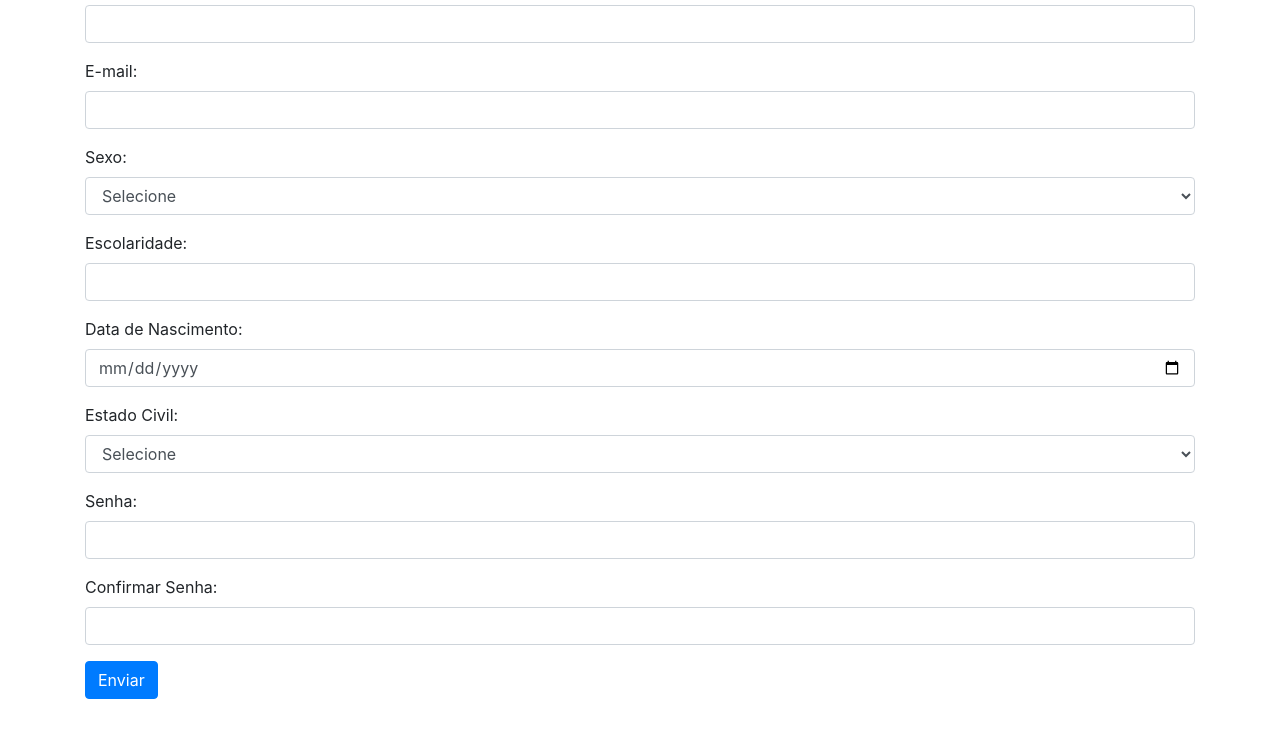
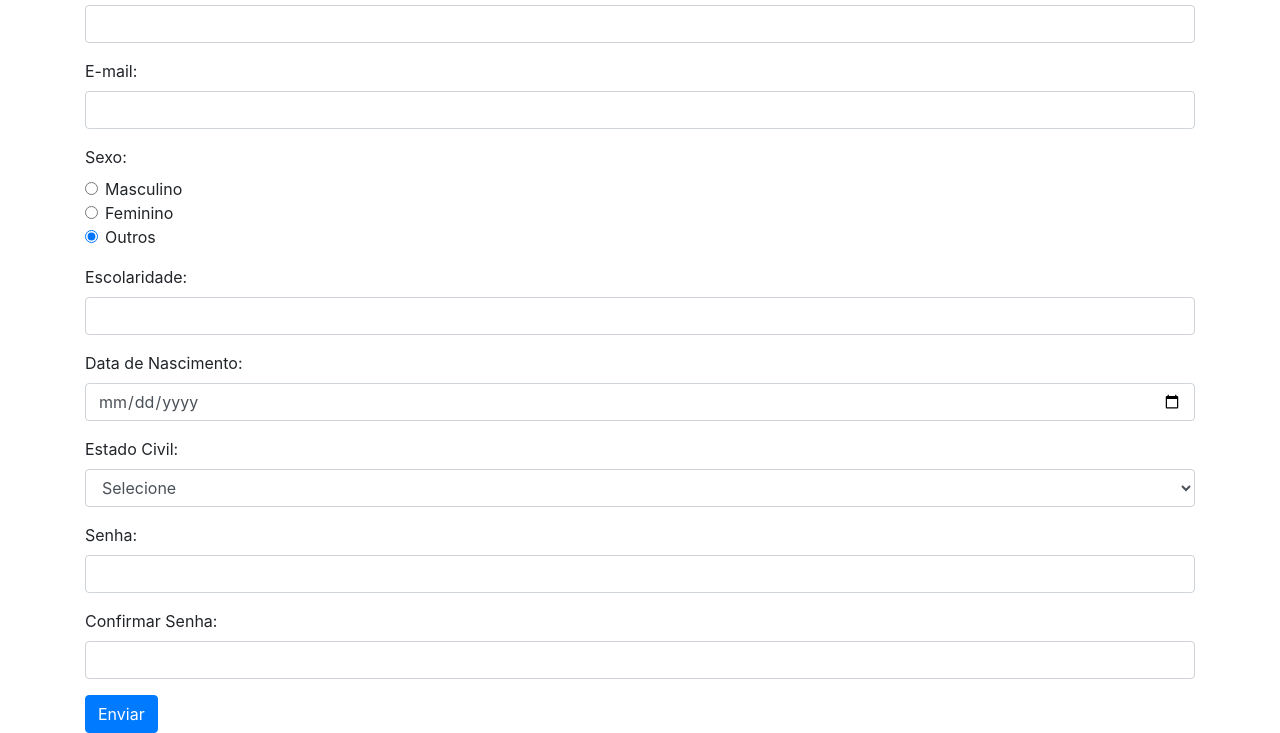
Before and after one commit to edvancod/form_senai, a plain HTML site: page index.html in a window 1280 px wide. Shown: the part 73-806 px from the top of the page. Drawn offline with nearby package versions, Linux system fonts and the light colour scheme.

Commit message:
finalizando o formulario

```diff
--- a/index.html
+++ b/index.html
@@ -15,10 +15,10 @@
 
 <div class="container">
   <h2>Formulário</h2>
-  <form id="form">
+  <form id="form" action="https://www.nucaa.com.br/wp-content/uploads/2017/12/enviado-com-sucesso.jpg" method="get">
     <div class="form-group">
       <label for="nome">Nome:</label>
-      <input type="text" class="form-control" id="nome" name="nome" required>
+      <input type="text" class="form-control" id="nome" name="nome" minlength="3" required>
       <div class="error" id="nomeError"></div>
     </div>
     <div class="form-group">
@@ -26,16 +26,29 @@
       <input type="email" class="form-control" id="email" name="email" required>
       <div class="error" id="emailError"></div>
     </div>
-    <div class="form-group">
-      <label for="sexo">Sexo:</label>
-      <select class="form-control" id="sexo" name="sexo" required>
-        <option value="">Selecione</option>
-        <option value="masculino">Masculino</option>
-        <option value="feminino">Feminino</option>
-        <option value="sem-definicao">Sem definição</option>
-      </select>
-      <div class="error" id="sexoError"></div>
-    </div>
+
+
+    <label >Sexo:</label>
+    <div class="form-check " >
+
+        <input class="form-check-input" type="radio" name="flexRadioDefault" id="flexRadioDefault1">
+        <label class="form-check-label" for="flexRadioDefault1">
+          Masculino
+        </label>
+      </div>
+
+      <div class="form-check ">
+        <input class="form-check-input" type="radio" name="flexRadioDefault" id="flexRadioDefault1" checked>
+        <label class="form-check-label" for="flexRadioDefault1">
+         Feminino
+        </label>
+      </div>
+      <div class="form-check mb-3 ">
+        <input class="form-check-input" type="radio" name="flexRadioDefault" id="flexRadioDefault1" checked>
+        <label class="form-check-label" for="flexRadioDefault1">
+         Outros
+        </label>
+      </div>
     <div class="form-group">
       <label for="escolaridade">Escolaridade:</label>
       <input type="text" class="form-control" id="escolaridade" name="escolaridade" required>
@@ -59,12 +72,12 @@
     </div>
     <div class="form-group">
       <label for="senha">Senha:</label>
-      <input type="password" class="form-control" id="senha" name="senha" required>
+      <input type="password" class="form-control" id="senha" name="senha" minlength="6" required>
       <div class="error" id="senhaError"></div>
     </div>
     <div class="form-group">
       <label for="confirmarSenha">Confirmar Senha:</label>
-      <input type="password" class="form-control" id="confirmarSenha" name="confirmarSenha" required>
+      <input type="password" class="form-control" id="confirmarSenha"  minlength="6" name="confirmarSenha" required>
       <div class="error" id="confirmarSenhaError"></div>
     </div>
     <button type="submit" id="enviar" class="btn btn-primary">Enviar</button>
--- a/js/main.js
+++ b/js/main.js
@@ -1,5 +1,5 @@
 document.getElementById("form").addEventListener("submit", function(event) {
-    event.preventDefault();
+
 
     var formValid = true;
 
@@ -26,7 +26,7 @@ document.getElementById("form").addEventListener("submit", function(event) {
     }
 
     // Sexo
-    var sexo = document.getElementById("sexo").value;
+    var sexo = document.getElementById("flexRadioDefault1").value;
     if (!sexo) {
       document.getElementById("sexoError").innerHTML = "Campo obrigatório";
       formValid = false;
@@ -66,7 +66,7 @@ document.getElementById("form").addEventListener("submit", function(event) {
       document.getElementById("confirmarSenhaError").innerHTML = "Campo obrigatório";
       formValid = false;
     } else if (senha !== confirmarSenha) {
-      document.getElementById("confirmarSenhaError").innerHTML = "Senhas não conferem";
+      document.getElementById("confirmarSenhaError").innerHTML = "Senhas não são iguais !";
       formValid = false;
     }
 
```
